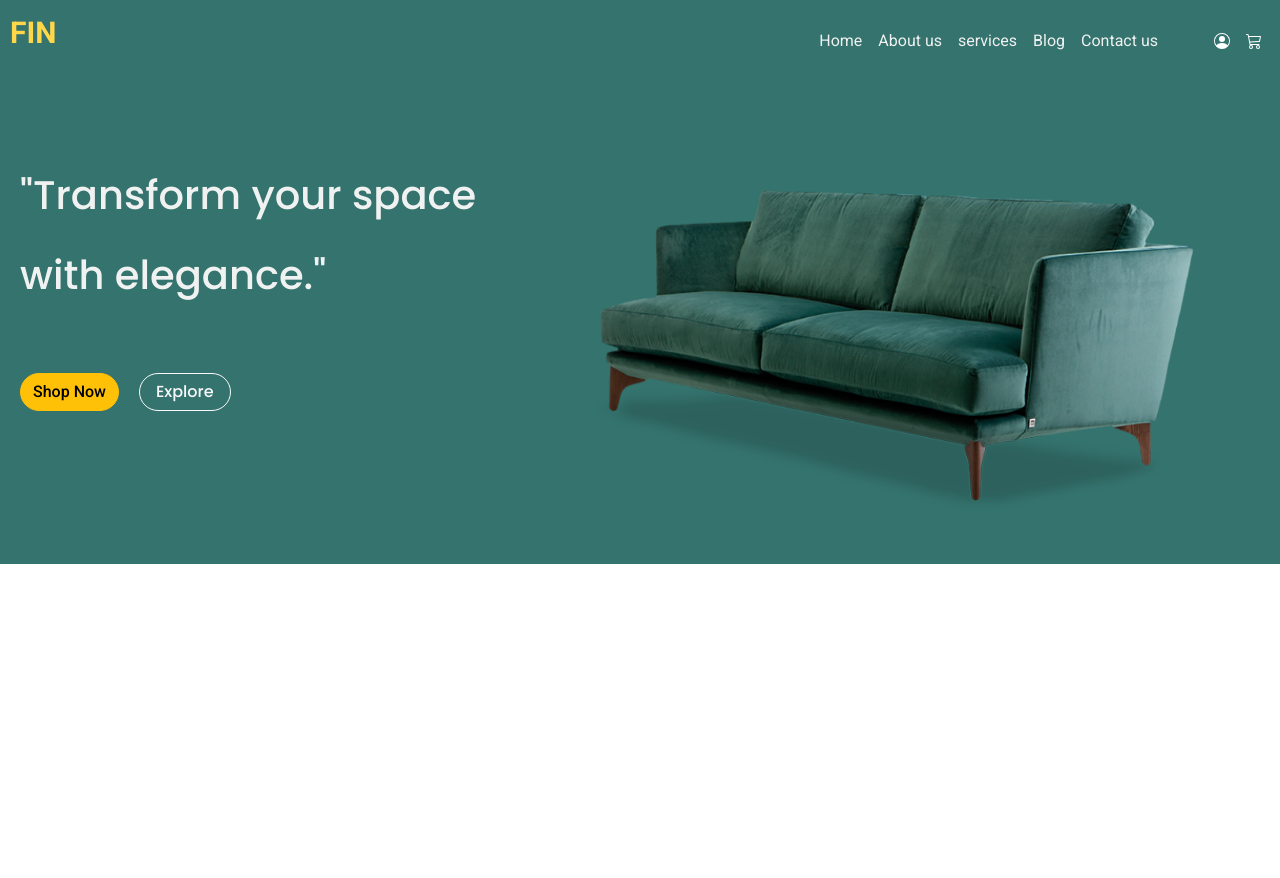
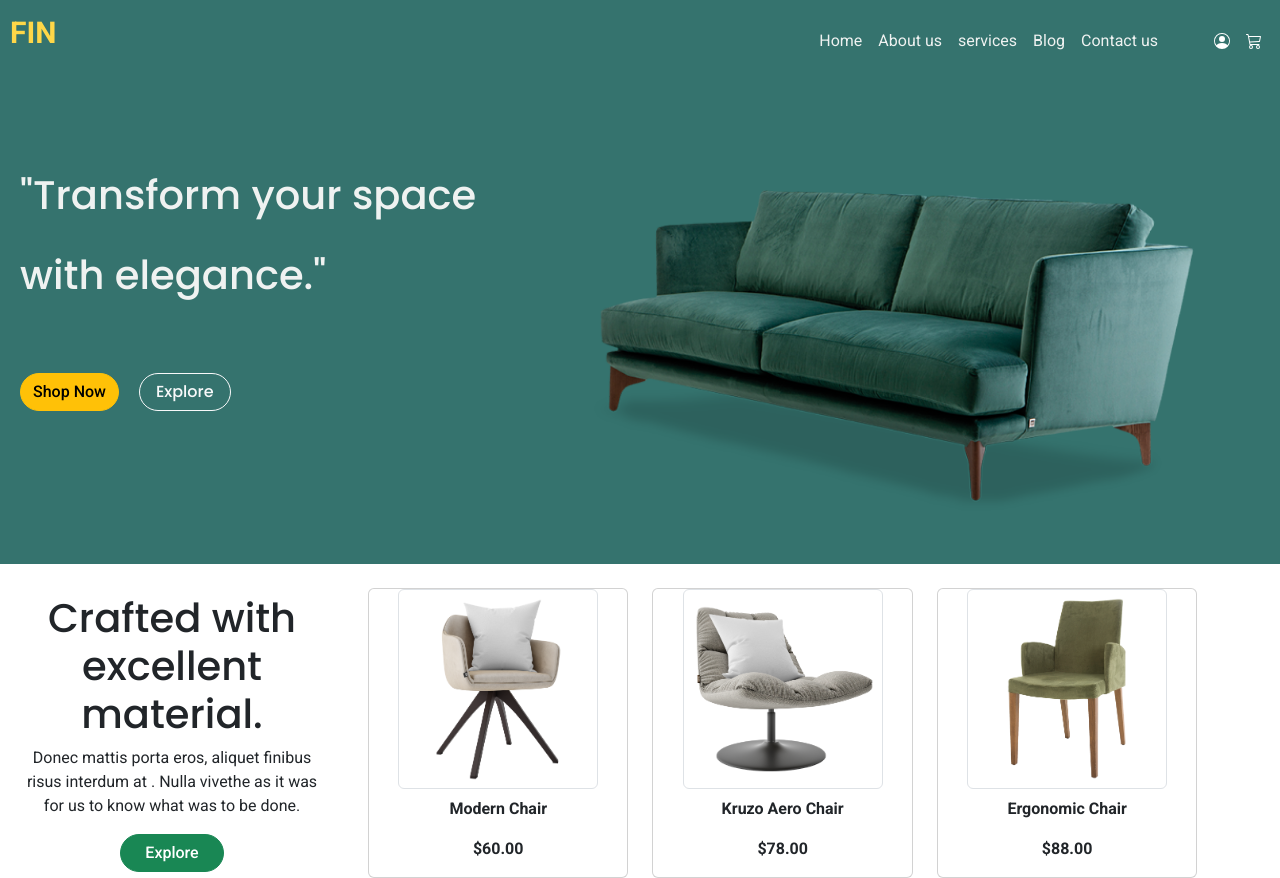
Before and after one commit to khaledShadid07/furniture, a plain HTML site: page index.html in a window 1280 px wide. Before the commit the page ends 800 px from the top, so only its background shows below. Drawn offline with nearby package versions, Linux system fonts and the light colour scheme.

Commit message:
article1

```diff
--- a/index.css
+++ b/index.css
@@ -5,6 +5,8 @@
 --white:#EFF2F1;
 ;
 }
+.draw-paper{overflow-x: hidden;}
+
 *{font-family: roboto;margin: 0px;padding: 0px;box-sizing: 0px;}
 h1{font-family: poppins;}
 p{font-family: roboto;}
@@ -22,9 +24,18 @@ div a:hover{text-decoration: underline var(--yellow) ;}
 
 .pic-header{display: flex;align-items: center;justify-content: space-between;}
 
-
 .hero-img1{width: 40rem;}
 .hero-h1{color:var(--white);font-size: 40px;line-height: 80px;margin-top: 50px;}
+
+
+/* article1 */
+
+.article1-img{width: 200px;text-align: center;}
+
+.article1{width: 100vw;text-align: center;}
+.article1-p2{text-align: center;}
+.article1-h11{text-align: center;}
+.article1-p{text-align: center;}
 @media screen and (width<1110px) {
 
   .hero-img1{width: 30rem;}
@@ -36,4 +47,11 @@ div a:hover{text-decoration: underline var(--yellow) ;}
   .hero-img1{width: 12rem;}
   .hero-h1{color:var(--white);font-size: 16px;line-height: 30px;margin-top: 20px;}
  .a-tag{font-size: 11px;}
+ .article1-p{font-size: 12px;width: 120px;}
+ .article1-h1{font-size: 16px;}
+
+ .article1-p2{text-align: center;font-size: 12px;}
+ .article1-container{display: flex;flex-direction: column;align-items: center;}
+ .card-css{flex-grow: 1;}
+
 }
--- a/index.html
+++ b/index.html
@@ -78,6 +78,43 @@
       </div>
 
     </header>
+
+    <article class="article1-container row article1 d-flex  flex-wrap align-items-center align-content-center">
+      <div class="col-3 mt-4 ms-4 ">
+        <h1 class="article1-h11">Crafted with excellent material.</h1>
+        <p class=" article1-p  ">Donec mattis porta eros, aliquet finibus risus interdum at
+          . Nulla vivethe as it was for us to know what was to be done.</p>
+
+        <button class="btn btn-success rounded-5 px-4  " style="font-family: roboto;font-weight: 500;">Explore</button>
+
+      </div>
+
+      <div class="col-8 d-flex gap-4 align-items-center align-content-center justify-content-center ms-4 mt-4">
+        <div class="card-css flex-grow-1 card d-flex flex-column align-items-center">
+          <img src="./assets/chair.png" class="img-thumbnail article1-img" alt="">
+          <p class="fw-bold mt-2 article1-p2">Modern Chair</p>
+          <p class="fw-bold article1-p2">$60.00</p>
+        </div>
+        <div class="card-css flex-grow-1 card d-flex flex-column align-items-center">
+          <img src="./assets/chair2.png" class="img-thumbnail article1-img" alt="">
+          <p class="fw-bold mt-2 article1-p2">Kruzo Aero Chair</p>
+          <p class="fw-bold article1-p2">$78.00</p>
+        </div>
+        <div class="card-css flex-grow-1 card d-flex flex-column align-items-center">
+          <img src="./assets/chair3.png" class="img-thumbnail article1-img" alt="">
+          <p class="fw-bold mt-2 article1-p2">Ergonomic Chair</p>
+          <p class="fw-bold article1-p2">$88.00</p>
+        </div>
+
+
+
+
+      </div>
+
+    </article>
+
+
+
   </section>
 
 </body>
```
Also changed, not shown: assets/chair.png (renamed from assets/15004e27e48848a24e4caf206d075a7f82093091.png), assets/chair2.png (renamed from assets/5195e6b8b861c8d84d8f55db44fef19e6d989ae7.png), assets/chair3.png (renamed from assets/cd28f521d24016a14c41f48954fc5d0f993cd41f.png).
